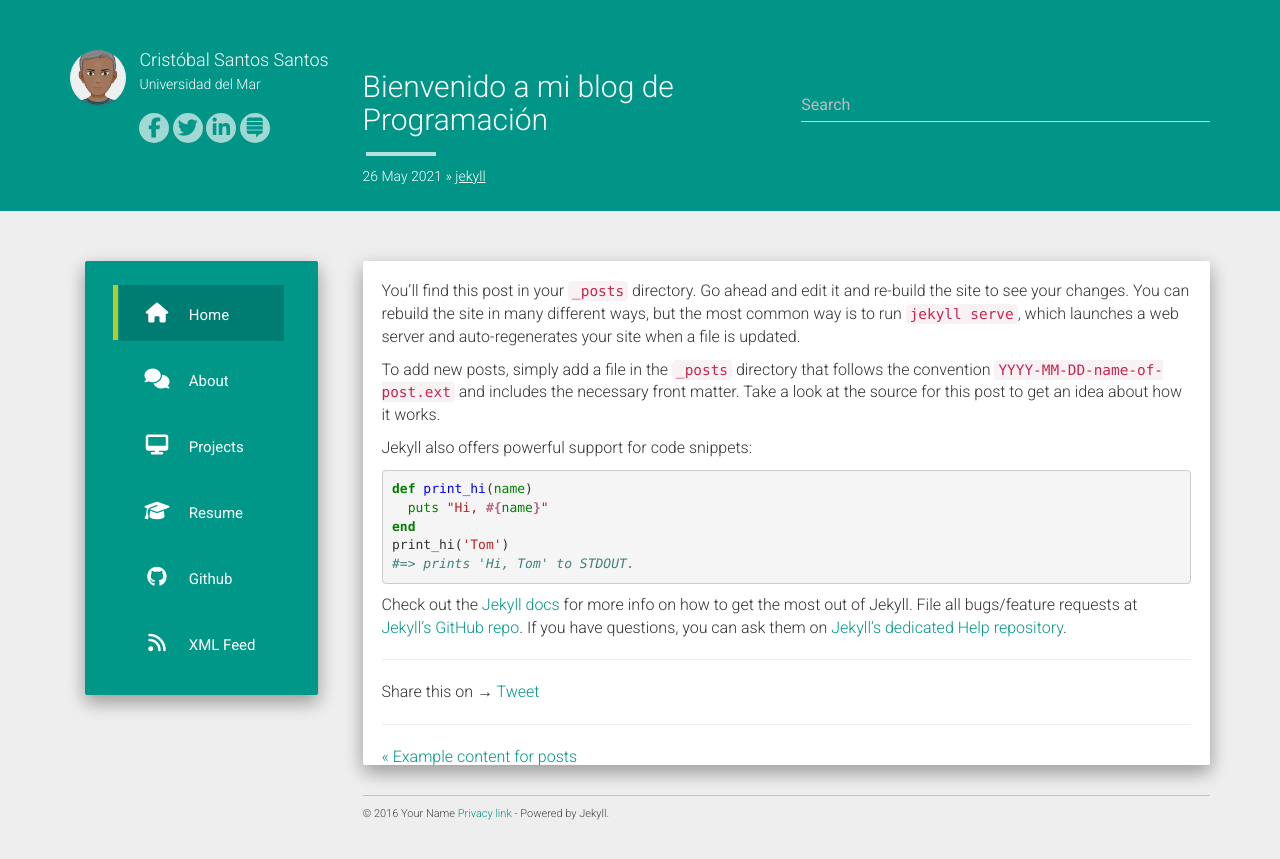
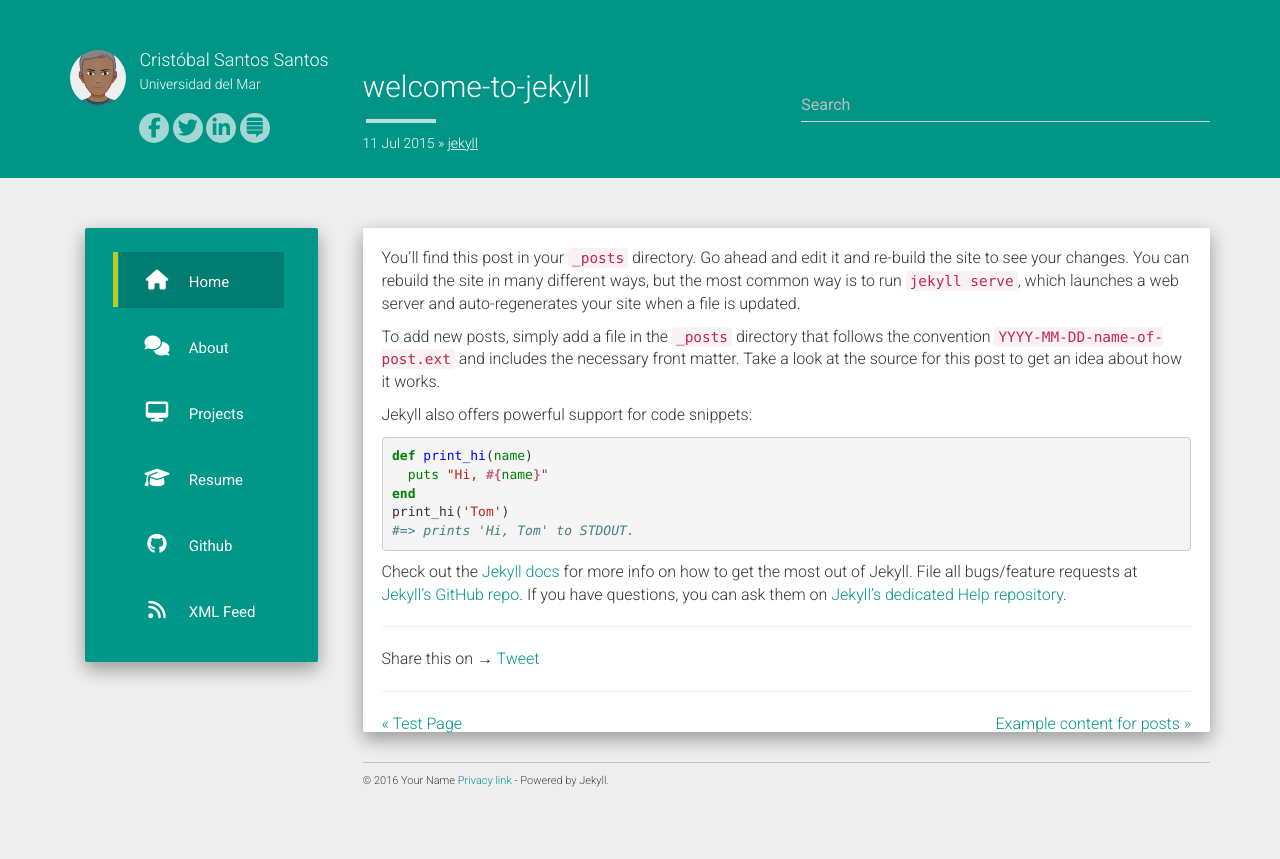
Before and after one commit to css-umar/Programacion, a Jekyll site: the page built from _posts/2015-07-11-welcome-to-jekyll.md, in a window 1280 px wide. Shown: the top 859 px of the page. Built offline with Jekyll 4.4.1, drawn with Linux system fonts in a browser that asks for light colours; nearby versions of some CDN libraries; comment, search, counter and statistics services are not loaded.

Commit message:
Update 2015-07-11-welcome-to-jekyll.md

```diff
--- a/_posts/2015-07-11-welcome-to-jekyll.md
+++ b/_posts/2015-07-11-welcome-to-jekyll.md
@@ -1,7 +1,7 @@
 ---
 layout: post
-title:  "Bienvenido a mi blog de Programación"
-date:   2021-05-26 13:50:39
+title:  "welcome-to-jekyll"
+date:   2015-07-11 13:50:39
 categories: jekyll
 ---
 You’ll find this post in your `_posts` directory. Go ahead and edit it and re-build the site to see your changes. You can rebuild the site in many different ways, but the most common way is to run `jekyll serve`, which launches a web server and auto-regenerates your site when a file is updated.
```
